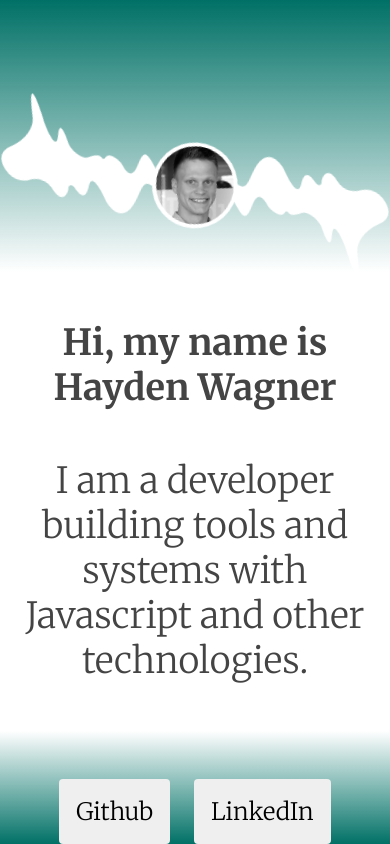
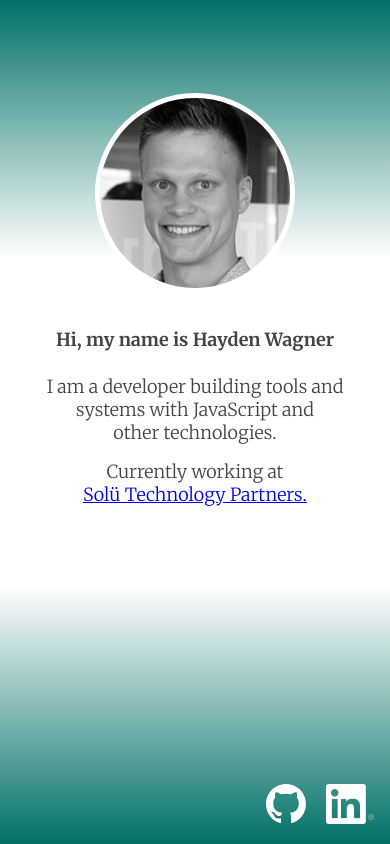
Before and after one commit to haydenwagner/haydenwagner.github.io, a plain HTML site: page index.html in a window 390 px wide. Drawn offline with Linux system fonts and the light colour scheme.

Commit message:
Adds better mobile styles and a longer description...still really dirty

```diff
--- a/index.html
+++ b/index.html
@@ -12,51 +12,40 @@
 </head>
 <body>
     <div class="wrapper">
-        <div class="splash">
-            <div id="design-container">
-                <div class="logo-img-container">
-                    <div class="image-and-circle">
-                        <img id="face" src="./assets/hwagner-bw-square_small.jpg"/>
-                        <svg width="200" height="200" viewBox="0 0 200 200">
-                            <circle r="100" cx="100" cy="100"></circle>
-                        </svg>
-                    </div>
-                    <svg  class="splish left" xmlns="http://www.w3.org/2000/svg" width="763" height="370.333" viewBox="0 0 763 370.333"><path fill="none" stroke="#231F20" stroke-miterlimit="10" d="M132.474 37.316s48.71 34.25 98.34-12.844c49.628-47.095 61.61.318 57.12 19.123-4.491 18.805 9.746 19.463 23.063 9.62 13.317-9.842 54.942-49.251 51.623 19.182-3.319 68.433 70.71-26.295 80.135-37.068 9.426-10.772 92.211-87.646 114.608 42.446 9.32 55.688 9.42 80.904 61.854 53.839 28.146-14.527 14.855-1.937 34.271 14.352 19.414 16.289 63.681-2.612 74.278-9.679 10.599-7.064 68.888-30.156-2.147 26.217-71.038 56.378-73.863-12.154-124.391 41.58-50.531 53.733-67.002 71.048-75.046-1.47-8.043-72.52-50.354-21.622-61.726-11.313-11.374 10.308-57.063 32.298-66.345 10.889-9.281-21.408-10.864-5.229-25.441-3.248-2.382.324-13.871 1.401-39.925-15.786-26.053-17.19-76.041 11.313-91.652 33.632-15.61 22.317-58.58 87.451-45.902 17.139 12.677-70.311-58.601 24.392-71.153 45.382-12.552 20.993-118.186 184.94-45.09 2.256 25.704-61.718-28.427-119.194-49.448-134.496-21.021-15.3-49.194-49.445 2.226-95.426C83.145 5.66 132.474 37.316 132.474 37.316z"/></svg>
-
-                    <svg class="splish right" xmlns="http://www.w3.org/2000/svg" width="763" height="370.333" viewBox="0 0 763 370.333">
-                        <path fill="none" stroke="#231F20" stroke-miterlimit="10" d="M132.474 37.316s48.71 34.25 98.34-12.844c49.628-47.095 61.61.318 57.12 19.123-4.491 18.805 9.746 19.463 23.063 9.62 13.317-9.842 54.942-49.251 51.623 19.182-3.319 68.433 70.71-26.295 80.135-37.068 9.426-10.772 92.211-87.646 114.608 42.446 9.32 55.688 9.42 80.904 61.854 53.839 28.146-14.527 14.855-1.937 34.271 14.352 19.414 16.289 63.681-2.612 74.278-9.679 10.599-7.064 68.888-30.156-2.147 26.217-71.038 56.378-73.863-12.154-124.391 41.58-50.531 53.733-67.002 71.048-75.046-1.47-8.043-72.52-50.354-21.622-61.726-11.313-11.374 10.308-57.063 32.298-66.345 10.889-9.281-21.408-10.864-5.229-25.441-3.248-2.382.324-13.871 1.401-39.925-15.786-26.053-17.19-76.041 11.313-91.652 33.632-15.61 22.317-58.58 87.451-45.902 17.139 12.677-70.311-58.601 24.392-71.153 45.382-12.552 20.993-118.186 184.94-45.09 2.256 25.704-61.718-28.427-119.194-49.448-134.496-21.021-15.3-49.194-49.445 2.226-95.426C83.145 5.66 132.474 37.316 132.474 37.316z"/>
-                    </svg>
-                </div>
-
-            </div>
-        </div>
+        <header>
+            <img id="face" src="./assets/hwagner-bw-square_small.jpg" width="200" height="200"/>
+        </header>
         <div id="blurb">
             <h4>Hi, my name is Hayden Wagner</h4>
-            <p>I am a developer building tools and systems with Javascript and other technologies.</p>
+            <p>I am a developer building tools and systems with JavaScript and other&nbsp;technologies.</p>
+            <p>Currently working at <a href="http://www.solutechnology.com/" target="_blank">Solü&nbsp;Technology&nbsp;Partners.</a></p>
         </div>
-
         <footer>
-            <button>Github</button>
-            <button>LinkedIn</button>
+            <div class="link-container">
+                <a href="https://github.com/haydenwagner">
+                    <svg aria-hidden="true" class="octicon octicon-mark-github" height="32" version="1.1" viewBox="0 0 16 16" width="32"><path fill-rule="evenodd" d="M8 0C3.58 0 0 3.58 0 8c0 3.54 2.29 6.53 5.47 7.59.4.07.55-.17.55-.38 0-.19-.01-.82-.01-1.49-2.01.37-2.53-.49-2.69-.94-.09-.23-.48-.94-.82-1.13-.28-.15-.68-.52-.01-.53.63-.01 1.08.58 1.23.82.72 1.21 1.87.87 2.33.66.07-.52.28-.87.51-1.07-1.78-.2-3.64-.89-3.64-3.95 0-.87.31-1.59.82-2.15-.08-.2-.36-1.02.08-2.12 0 0 .67-.21 2.2.82.64-.18 1.32-.27 2-.27.68 0 1.36.09 2 .27 1.53-1.04 2.2-.82 2.2-.82.44 1.1.16 1.92.08 2.12.51.56.82 1.27.82 2.15 0 3.07-1.87 3.75-3.65 3.95.29.25.54.73.54 1.48 0 1.07-.01 1.93-.01 2.2 0 .21.15.46.55.38A8.013 8.013 0 0 0 16 8c0-4.42-3.58-8-8-8z"></path></svg>
+                </a>
+                <a href="https://www.linkedin.com/in/haydenwagner"><img src="./assets/In-White-48px-R.png"/></a>
+            </div>
         </footer>
     </div>
 
-    <script>
-        window.onload = function(){
-            var face = document.getElementById('face');
-            var splishes = document.getElementsByClassName('splish');
-            face.addEventListener('mouseover', function(){
-                for(var i = 0; i<splishes.length; i++){
-                    splishes[i].classList.add('face-hover');
-                }
-            })
+    <!--<script>-->
+        <!--window.onload = function(){-->
+            <!--var face = document.getElementById('face');-->
+            <!--var splishes = document.getElementsByClassName('splish');-->
+            <!--face.addEventListener('mouseover', function(){-->
+                <!--for(var i = 0; i<splishes.length; i++){-->
+                    <!--splishes[i].classList.add('face-hover');-->
+                <!--}-->
+            <!--})-->
 
-            face.addEventListener('mouseout', function(){
-                for(var i = 0; i<splishes.length; i++){
-                    splishes[i].classList.remove('face-hover');
-                }
-            })
-        }
-    </script>
+            <!--face.addEventListener('mouseout', function(){-->
+                <!--for(var i = 0; i<splishes.length; i++){-->
+                    <!--splishes[i].classList.remove('face-hover');-->
+                <!--}-->
+            <!--})-->
+        <!--}-->
+    <!--</script>-->
 </body>
 </html>
--- /dev/null
+++ b/styles-old.scss
@@ -0,0 +1,180 @@
+$red: #d80b36;
+$dark-red: #a60000;
+$orange: #f67035;
+$pink: #ff2bd8;
+$blue: #0030f9;
+$yellow: #ffd438;
+$green: #5db348;
+$gray: #444;
+$blue-gray:#71716f;
+$pink-purple: #9C27B0;
+$purple: #673ab7;
+
+
+$background_splash:linear-gradient(rgba(0,0,0,0.25), #fff),#009688;
+
+$background_footer:linear-gradient(#fff,rgba(0,0,0,0.25)),#009688;
+
+$color_splish-splash_left: #fff;
+$color_splish-splash_right: #fff;
+$color_center-circle: #fff;
+
+
+html,
+body{
+  padding: 0;
+  margin: 0;
+  height: 100%;
+}
+
+.splash {
+  //background: linear-gradient($blue-gray,$purple);
+  background: $background_splash;
+  overflow: hidden;
+
+  .logo-img-container {
+    display: flex;
+    align-items: center;
+    justify-content: center;
+    max-width: 1200px;
+    //width: 100%;
+    margin: 0 auto;
+    //position: relative;
+    transform: rotateX(180deg) rotateZ(-15deg);
+
+    svg {
+      path{
+        transition: fill-opacity 1s;
+        fill-opacity: .75s;
+      }
+
+      &.left {
+        //transform: scale(.85);
+        path {
+          fill: $color_splish-splash_left;
+          stroke-width: 0px;
+        }
+      }
+
+      &.right{
+        //transform: scale(.85) rotate(180deg);
+        transform: rotate(180deg);
+        path{
+          fill: $color_splish-splash_right;
+          stroke-width: 0px;
+        }
+      }
+    }
+
+    .splish.face-hover{
+      path{
+        //fill:$red;
+        //-webkit-transition: fill-opacity 1s;
+        //-moz-transition: fill-opacity 1s;
+        //-ms-transition: fill-opacity 1s;
+        //-o-transition: fill-opacity 1s;
+        //transition: fill-opacity 1s;
+        fill-opacity: 0;
+      }
+    }
+
+    .image-and-circle{
+      position: absolute;
+      width: 20%;
+      display: flex;
+      align-items: center;
+      z-index: 1;
+      min-width: 75px;
+
+      img#face{
+        position: absolute;
+        border-radius: 100%;
+        width:100%;
+        z-index: 1;
+        transform: rotateZ(195deg);
+
+        &:hover {
+          & ~ svg {
+            circle {
+              fill: #009688;
+            }
+          }
+        }
+      }
+
+      svg{
+        position: absolute;
+        height: auto;
+        width: 110%;
+        left: -5%;
+        circle{
+          fill: $color_center-circle;
+        }
+      }
+    }
+  }
+}
+
+.wrapper{
+  display: flex;
+  flex-direction: column;
+  height: 100%;
+
+  footer{
+    //flex:
+    background: $background_footer;
+    flex: 1 0 auto;
+    display: flex;
+    justify-content: center;
+    align-items: flex-start;
+    padding-top: 3rem;
+
+    button{
+      font-family: Merriweather, sans-serif;
+      flex: 0 0 20%;
+      //margin: auto;
+      //padding: 1rem;
+      //border-radius: 10px;
+      display: inline-block;
+      padding: 1rem;
+      margin-bottom: 0;
+      font-size: 1.5rem;
+      font-weight: 300;
+      //line-height: 1.42857143;
+      //text-align: center;
+      //white-space: nowrap;
+      //vertical-align: middle;
+      touch-action: manipulation;
+      cursor: pointer;
+      user-select: none;
+      background-image: none;
+      border: 1px solid transparent;
+      border-radius: 4px;
+
+      &:hover{
+        background: #aaa;
+        //font-weight: 400;
+
+      }
+
+      &:last-of-type{
+        margin-left: 1.5rem;
+      }
+    }
+  }
+}
+
+#blurb{
+  text-align: center;
+  color: #444;
+  //color: #fff;
+  font-size: 36px;
+  font-family: 'Merriweather', sans-serif;
+  //margin-top: ;
+
+  p{
+    font-weight: 300;
+    max-width: 940px;
+    margin: 3rem auto;
+  }
+}
--- a/styles.scss
+++ b/styles.scss
@@ -20,6 +20,10 @@ $color_splish-splash_right: #fff;
 $color_center-circle: #fff;
 
 
+*{
+  box-sizing: border-box;
+}
+
 html,
 body{
   padding: 0;
@@ -27,107 +31,99 @@ body{
   height: 100%;
 }
 
-.splash {
-  //background: linear-gradient($blue-gray,$purple);
-  background: $background_splash;
-  overflow: hidden;
 
-  .logo-img-container {
-    display: flex;
-    align-items: center;
-    justify-content: center;
-    max-width: 1200px;
-    //width: 100%;
-    margin: 0 auto;
-    //position: relative;
-    transform: rotateX(180deg) rotateZ(-15deg);
-
-    svg {
-      path{
-        transition: fill-opacity 1s;
-        fill-opacity: .75s;
-      }
-
-      &.left {
-        //transform: scale(.85);
-        path {
-          fill: $color_splish-splash_left;
-          stroke-width: 0px;
-        }
-      }
-
-      &.right{
-        //transform: scale(.85) rotate(180deg);
-        transform: rotate(180deg);
-        path{
-          fill: $color_splish-splash_right;
-          stroke-width: 0px;
-        }
-      }
-    }
-
-    .splish.face-hover{
-      path{
-        //fill:$red;
-        //-webkit-transition: fill-opacity 1s;
-        //-moz-transition: fill-opacity 1s;
-        //-ms-transition: fill-opacity 1s;
-        //-o-transition: fill-opacity 1s;
-        //transition: fill-opacity 1s;
-        fill-opacity: 0;
-      }
-    }
-
-    .image-and-circle{
-      position: absolute;
-      width: 20%;
-      display: flex;
-      align-items: center;
-      z-index: 1;
-      min-width: 75px;
-
-      img#face{
-        position: absolute;
-        border-radius: 100%;
-        width:100%;
-        z-index: 1;
-        transform: rotateZ(195deg);
-
-        &:hover {
-          & ~ svg {
-            circle {
-              fill: #009688;
-            }
-          }
-        }
-      }
-
-      svg{
-        position: absolute;
-        height: auto;
-        width: 110%;
-        left: -5%;
-        circle{
-          fill: $color_center-circle;
-        }
-      }
-    }
-  }
-}
 
 .wrapper{
   display: flex;
   flex-direction: column;
   height: 100%;
+  align-items: center;
+
+  header {
+    //background: linear-gradient($blue-gray,$purple);
+    background: $background_splash;
+    display: flex;
+    align-items: center;
+    justify-content: center;
+    height: 33%;
+    min-width: 300px;
+    position: relative;
+    width: 100%;
+
+    img#face{
+      border-radius: 100%;
+      height: auto;
+      border: 5px solid white;
+      width: 200px;
+      position: absolute;
+      bottom: -35px;
+    }
+  }
+
+  #blurb{
+    text-align: center;
+    color: #444;
+    //color: #fff;
+    font-size: 18px;
+    font-family: 'Merriweather', sans-serif;
+    margin-top: 70px;
+    padding: 0 35px;
+    max-width: 400px;
+    height: 33%;
+
+    h4{
+      margin-top: 0;
+    }
+
+    p{
+      font-weight: 300;
+      max-width: 940px;
+      margin: 1rem auto;
+      //text-align: left;
+    }
+  }
 
   footer{
     //flex:
     background: $background_footer;
-    flex: 1 0 auto;
+    //flex: 1 0 auto;
     display: flex;
     justify-content: center;
     align-items: flex-start;
-    padding-top: 3rem;
+    //padding-top: 3rem;
+    height: 33%;
+    width: 100%;
+
+    .link-container{
+      position: absolute;
+      bottom:1rem;
+      right:1rem;
+
+      a{
+        display: inline-block;
+        //padding: 1rem;
+        margin-bottom: 0;
+        touch-action: manipulation;
+        cursor: pointer;
+        user-select: none;
+
+        &:first-of-type{
+          margin-right: 1rem;
+        }
+
+        img{
+          height: 40px;
+        }
+
+        svg{
+          width: 40px;
+          height: 40px;
+          path{
+            fill: white;
+          }
+        }
+      }
+    }
 
     button{
       font-family: Merriweather, sans-serif;
@@ -163,18 +159,3 @@ body{
     }
   }
 }
-
-#blurb{
-  text-align: center;
-  color: #444;
-  //color: #fff;
-  font-size: 36px;
-  font-family: 'Merriweather', sans-serif;
-  //margin-top: ;
-
-  p{
-    font-weight: 300;
-    max-width: 940px;
-    margin: 3rem auto;
-  }
-}
```
Also changed, not shown: index-old.html (added, +62 -0 lines), assets/GitHub-Mark-32px.png (added), assets/In-Black.png (added), assets/In-White-48px-R.png (added), styles.css, 1 other file.
